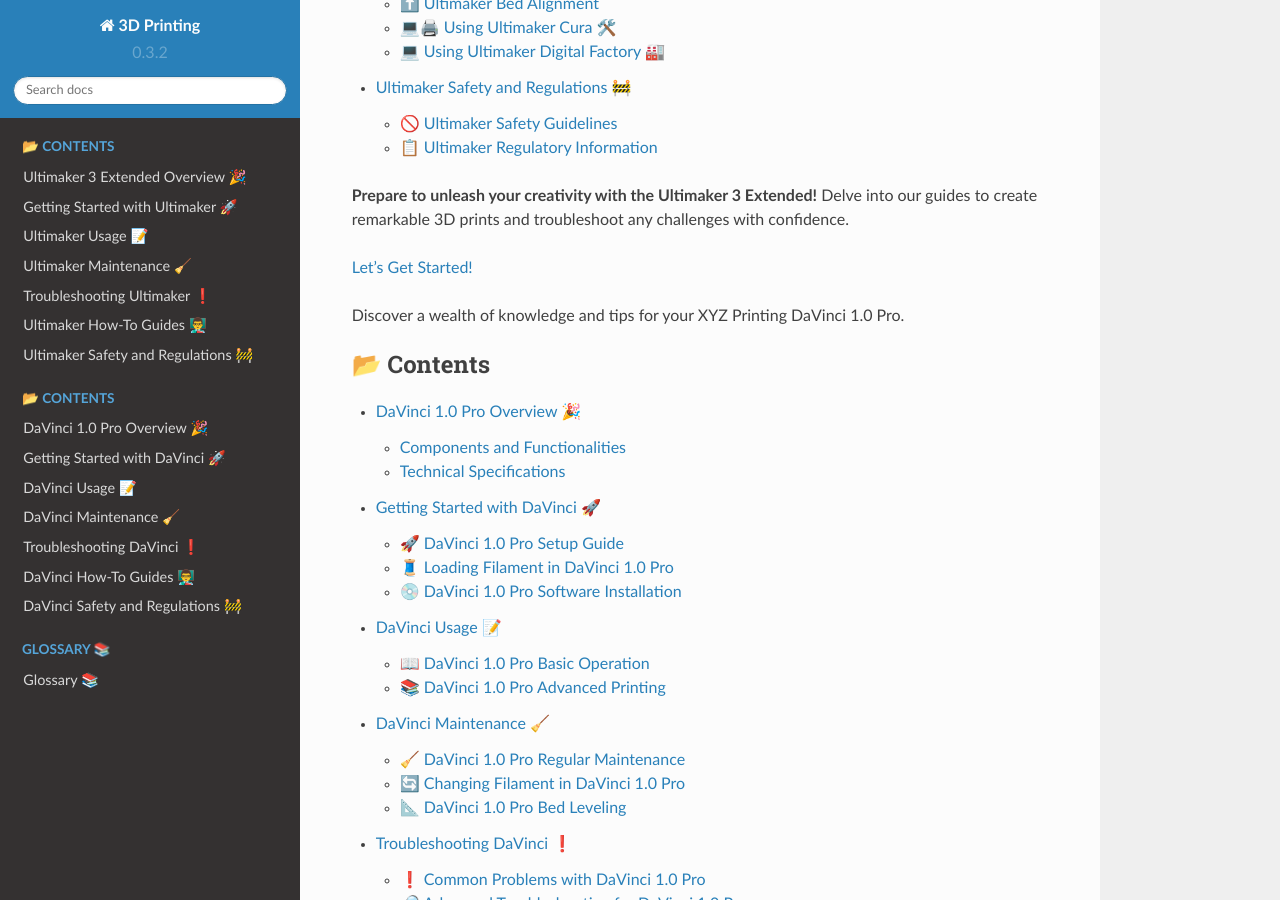
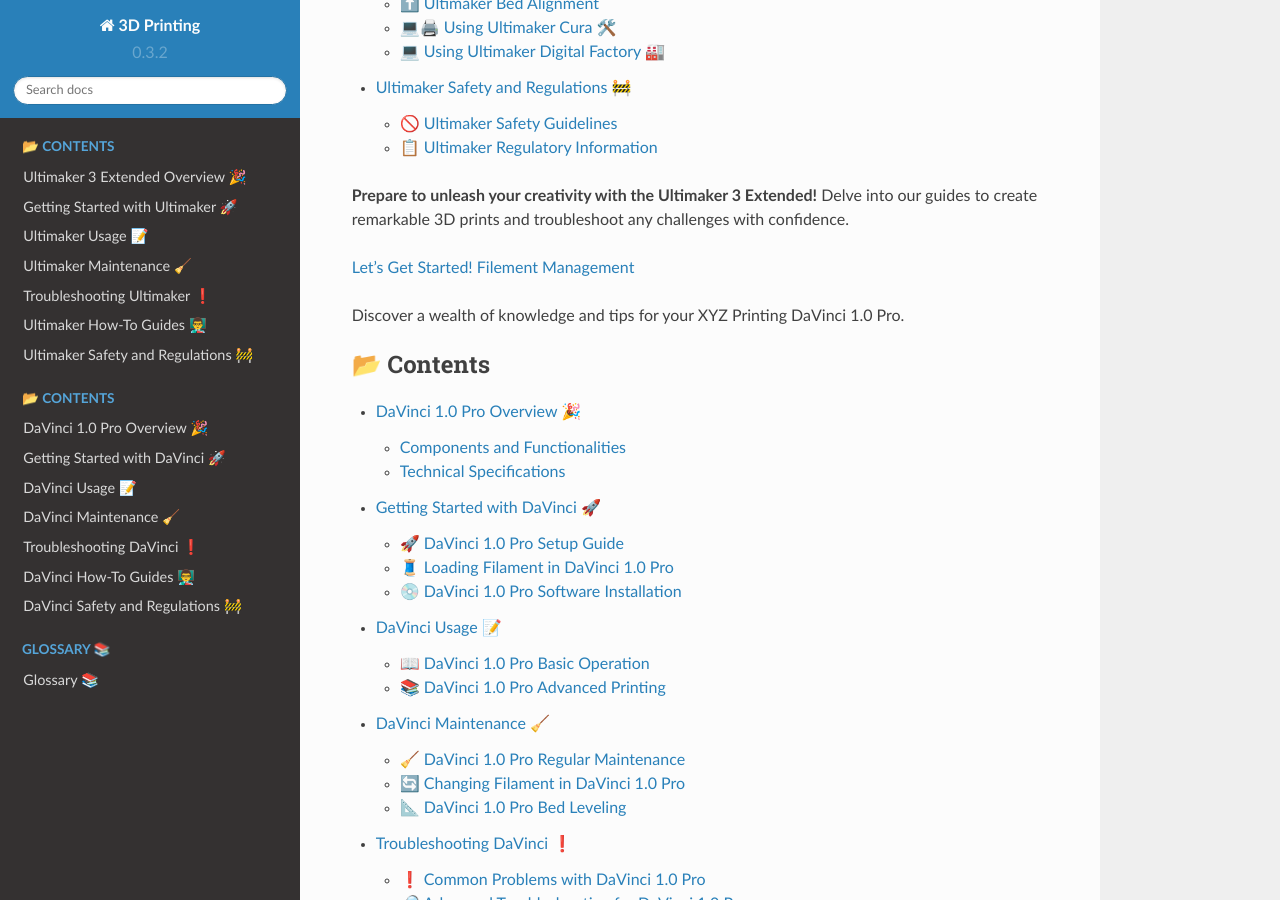
Before and after one commit to JYewman/gs-3dprint, a Sphinx documentation site: the page built from docs/source/index.rst, in a window 1280 px wide and 900 px high, scrolled down 1077 px. Built offline with Sphinx 7.4.7 and the Read the Docs theme 2.0.0, drawn with Linux system fonts in a browser that asks for light colours; pages that are not in the unit, such as notebooks, are missing from menus.

Commit message:
Update index.rst

```diff
--- a/docs/source/index.rst
+++ b/docs/source/index.rst
@@ -39,6 +39,7 @@ Please select your printer model below to access detailed user guides and expert
       **Prepare to unleash your creativity with the Ultimaker 3 Extended!** Delve into our guides to create remarkable 3D prints and troubleshoot any challenges with confidence.
 
       :doc:`Let's Get Started! </ultimaker/introduction>`
+      :doc:`Filement Management </ultimaker/filement_management>`
 
    .. container:: col-md-6
 
```
